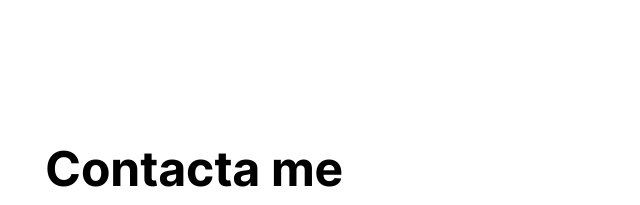
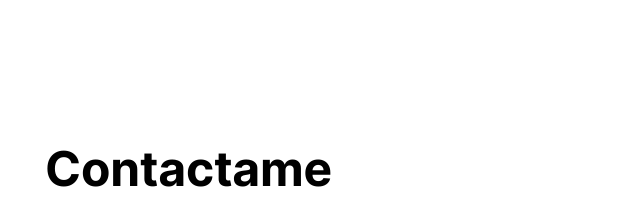
Before and after one commit to yuleinisaguirrelara-15/Page-web1, a plain HTML site: page index.html in a window 1280 px wide. Shown: the part 4160-4365 px from the top of the page, 99-739 px from the left. Drawn offline with Linux system fonts and the light colour scheme; files whose address does not match are found by name.

Commit message:
Update
Update

```diff
--- a/index.html
+++ b/index.html
@@ -508,7 +508,7 @@
   <section id="contact" class="section section--contact pt-0">
     <div class="container">
       <div class="contact">
-        <h2>Contacta me</h2>
+        <h2>Contactame</h2>
         <div class="row pt-2">
 
 
@@ -538,12 +538,6 @@
       </div>
     </div>
   </section>
-
-
-
-
-
-
 
   <footer class="footer">
     <div class="container">
```
Also changed, not shown: 2 other files.
